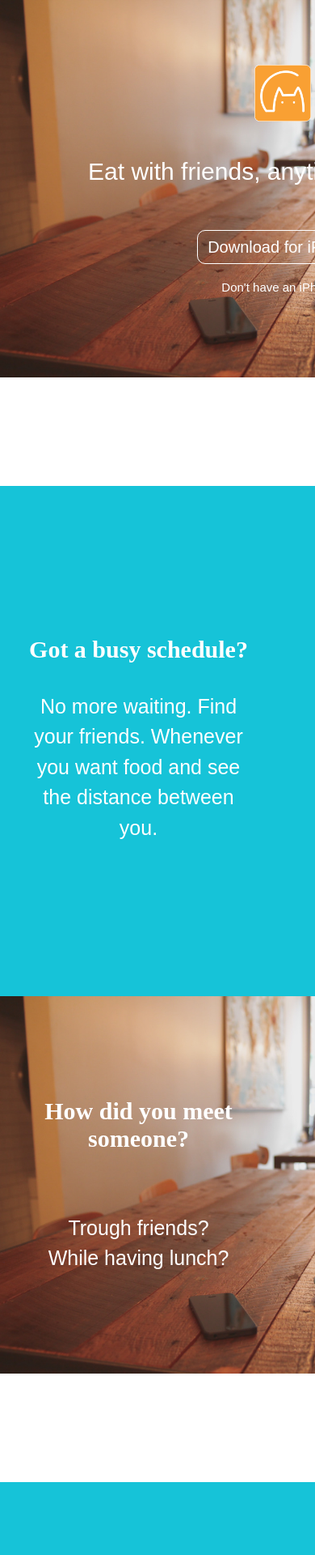
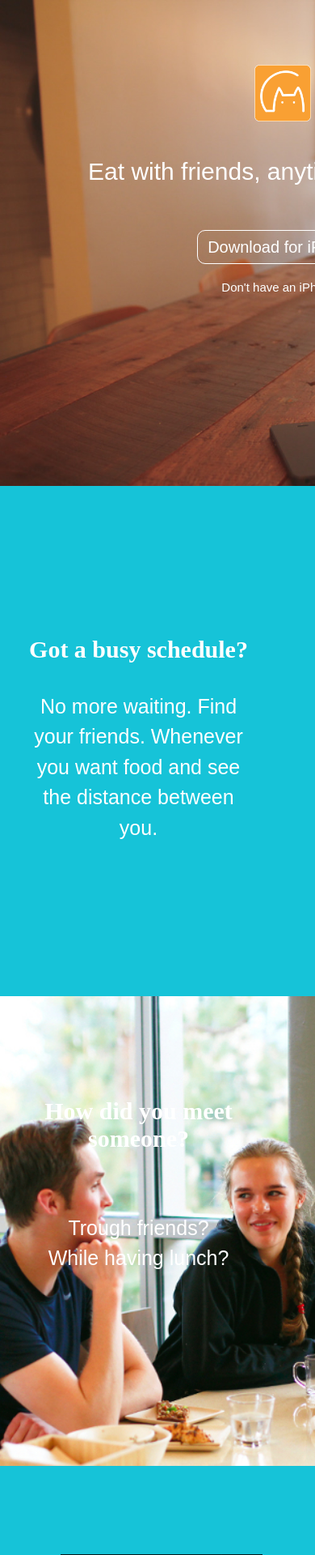
Before and after one commit to baixiaobest/lunchMate, a PHP site: page / in a window 390 px wide; the page is wider, and only the part inside the window is pictured. Shown: the part 50-1970 px from the top of that part at 81% size. Run offline with PHP 8.4, Linux system fonts and the light colour scheme.

Commit message:
reset all back, add different browser background size definition

```diff
--- a/main.css
+++ b/main.css
@@ -178,21 +178,17 @@ nav{
 /*************************************Having Lunch*********************************************/
 
 .lunch{
-	/*height: 580px;
+	height: 580px;
 	background: url('images/eatingLunch-min.jpg');
 	background-repeat: no-repeat;
 	background-size: 100% auto;
+	-webkit-background-size: 100% auto;
+	-moz-background-size: 100% auto;
+	-o-background-size: 100% auto;
 	background-attachment: fixed;
 	background-position: center top;
 	//background-color: #16C3D8;
-	//border: 1px solid #000;*/
-
-	height: 600px;
-	background: url('images/coffee.jpg');
-	background-repeat: no-repeat;
-	background-size: 100% auto;
-	background-attachment: fixed;
-	text-align: center;
+	//border: 1px solid #000;
 }
 
 #meetSomeone{
@@ -277,7 +273,7 @@ nav{
   	-ms-transform: translateY(-50%);
   	transform: translateY(-50%);
 }
-/*
+
 @media only screen and (max-width: 1000px){
 	.frontPage{
 		background-size: 1000px 660px;
@@ -296,8 +292,10 @@ nav{
 		background-size: 1250px auto;
 	}
 	.lunch{
-		//background-size: auto 100%;
 		background-size: 1250px 850px;
+		-webkit-background-size: 1250px 850px;
+		-moz-background-size: 1250px 850px;
+		-o-background-size: 1250px 850px;
 	}
 }
 
@@ -306,4 +304,4 @@ nav{
 	.appIntro figure{
 		width: 300px;
 	}
-}*/
+}
```
